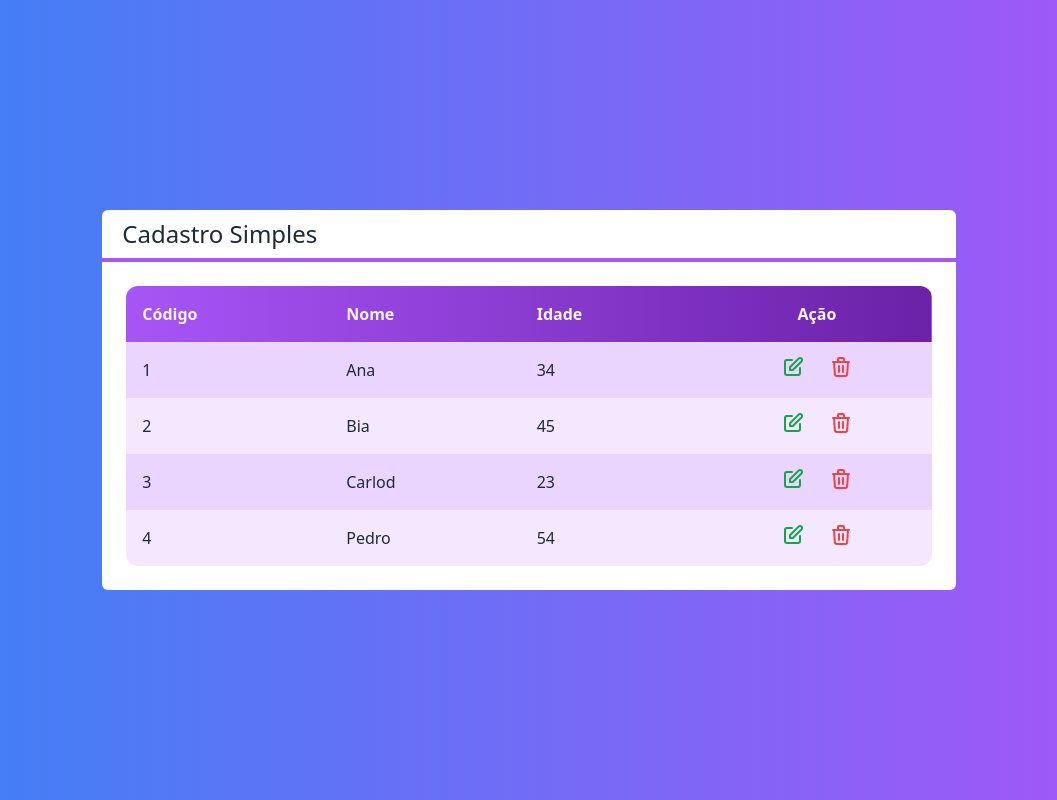
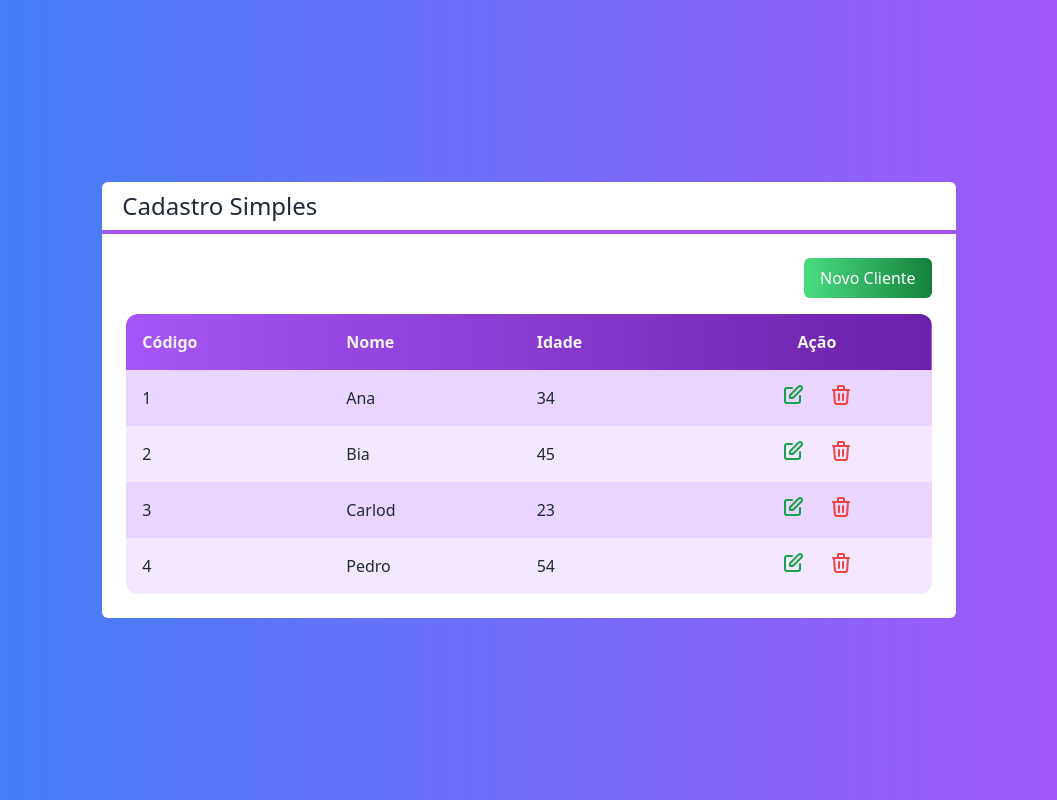
Before and after one commit to IagoMesquita/next-crud, a Next.js app: page / in a window 1280 px wide. Shown: the whole page, without its empty margins (111-1168 px from the left). Built offline with nearby package versions, Linux system fonts and the light colour scheme.

Commit message:
feat: add component Button

```diff
--- /dev/null
+++ b/src/components/Button.tsx
@@ -0,0 +1,24 @@
+interface ButtonProps {
+  color?: 'gray' | 'blue' | 'green'
+  className?: string
+  children: any
+}
+
+export default function Button(props: ButtonProps) {
+
+  const color = props.color ?? 'gray'
+  console.log(typeof color)
+  return (
+    <button
+    // bg-gradient-to-r from-${color}-400 to-${color}-700
+      className={`
+        bg-gradient-to-r from-${color}-400 to-${color}-700
+        text-white px-4 py-2 rounded-md
+        ${props.className}
+      `}
+    >
+      {props.children}
+    </button>
+
+  )
+}
--- a/src/pages/index.tsx
+++ b/src/pages/index.tsx
@@ -2,6 +2,7 @@
 import Layout from '@/components/Layout'
 import Client from '@/core/Client'
 import Table from '@/components/Table'
+import Button from '@/components/Button'
 
 const inter = Inter({ subsets: ['latin'] })
 
@@ -28,6 +29,11 @@
     text-white
     `}>
       <Layout title='Cadastro Simples'>
+        <div className='flex justify-end'>
+          <Button color='green' className='mb-4'>
+            Novo Cliente
+          </Button>
+        </div>
         <Table
           clients={mockClients}
           selectedClient={selectedClient}
```
